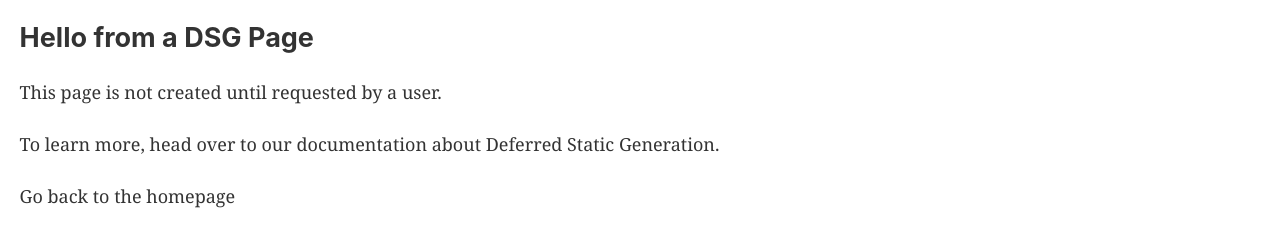
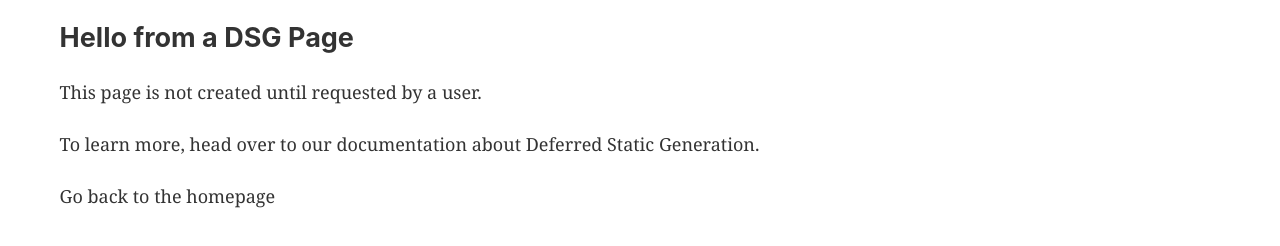
Before and after one commit to StephenMiracle/crypto-dashboard, a Gatsby site: page /using-dsg in a window 1280 px wide. Shown: the part 120-366 px from the top of the page. Built offline with nearby package versions, Linux system fonts and the light colour scheme; Gatsby itself is replaced by a stand-in of ours; no server answers.

```diff
--- a/src/components/layout.tsx
+++ b/src/components/layout.tsx
@@ -29,7 +29,7 @@
       <div
         style={{
           margin: `0 auto`,
-          maxWidth: 1400,
+          maxWidth: 1200,
           padding: `0 1.0875rem 1.45rem`,
         }}
       >
```
